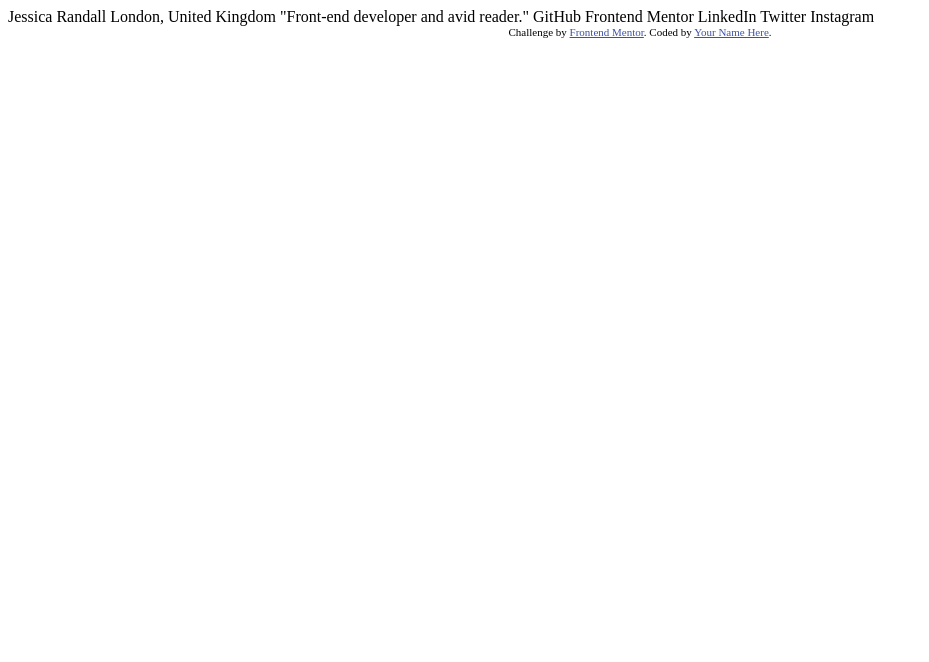
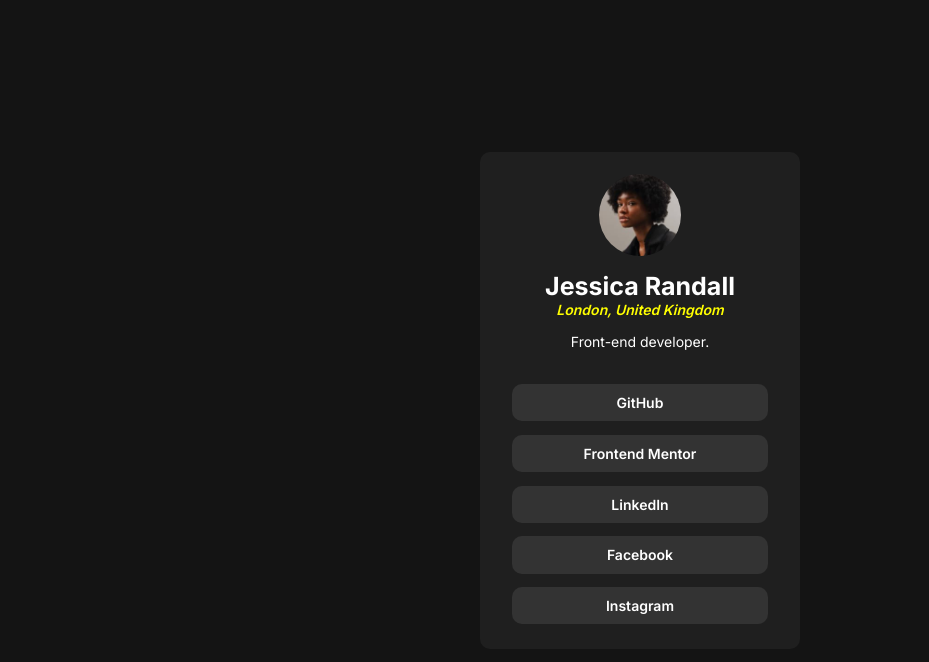
Before and after one commit to AnwarMestycer/frontend-mentor, a plain HTML site: page social-links-profile/index.html in a window 1280 px wide. Shown: the whole page, without its empty margins (0-929 px from the left). Drawn offline with Linux system fonts and the light colour scheme.

Commit message:
final style

```diff
--- a/social-links-profile/index.html
+++ b/social-links-profile/index.html
@@ -5,7 +5,7 @@
   <meta name="viewport" content="width=device-width, initial-scale=1.0"> <!-- displays site properly based on user's device -->
 
   <link rel="icon" type="image/png" sizes="32x32" href="./assets/images/favicon-32x32.png">
-
+  <link rel="stylesheet" href="/styles.css">
   <title>Frontend Mentor | Social links profile</title>
 
   <!-- Feel free to remove these styles or customise in your own stylesheet 👍 -->
@@ -15,20 +15,38 @@
   </style>
 </head>
 <body>
+  <section class="container">
 
-  Jessica Randall
-  London, United Kingdom
-  "Front-end developer and avid reader."
+    <img src="/assets/images/avatar-jessica.jpeg" alt="profile-picture">
 
-  GitHub
-  Frontend Mentor
-  LinkedIn
-  Twitter
-  Instagram
+    <div class="profile">
+      <header class="name">
+        Jessica Randall
+      </header>
 
-  <div class="attribution">
-    Challenge by <a href="https://www.frontendmentor.io?ref=challenge" target="_blank">Frontend Mentor</a>.
-    Coded by <a href="#">Your Name Here</a>.
-  </div>
+      <address class="address">
+        London, United Kingdom
+      </address>
+      </div>
+
+
+      <p class="description">
+        Front-end developer.
+      </p>
+
+      <div class="links">
+
+        <div class="link"><a href="https://github.com/AnwarMestycer">GitHub</a></div>
+
+        <div class="link"><a href="https://www.frontendmentor.io/profile/AnwarMestycer"> Frontend Mentor</a></div>
+
+        <div class="link"><a href="https://www.linkedin.com/in/anwarmestycer/">LinkedIn</a></div>
+
+        <div class="link"><a href="https://www.facebook.com/mestycerx10/">Facebook</a></div>
+
+      <div class="link"><a href="https://www.instagram.com/mestycerx10/">Instagram</a></div>
+    </div>
+    </section>
+
 </body>
 </html>
--- /dev/null
+++ b/social-links-profile/styles.css
@@ -0,0 +1,96 @@
+@import url('https://fonts.googleapis.com/css2?family=Figtree:ital,wght@0,700;1,700&family=Inter:wght@100..900&display=swap');
+
+* {
+    margin: 0;
+    padding: 0;
+}
+
+:root {
+    --White: hsl(0, 0%, 50%);
+    --Grey: hsl(0, 0%, 20%);
+    --Dark-Grey: hsl(0, 0%, 12%);
+    --Off-Black: hsl(0, 0%, 8%);
+}
+
+html,
+body {
+    background-color: var(--Off-Black);
+    height: 100%;
+    margin: 0;
+    display: flex;
+    justify-content: center;
+    align-items: center;
+    color: white;
+    font-family: "Inter", sans-serif;
+}
+
+.container {
+    background-color: var(--Dark-Grey);
+    display: flex;
+    flex-direction: column;
+    justify-content: flex-end;
+    text-align: center;
+    align-items: center;
+    width: 320px;
+    height: 497px;
+    border-radius: 10px;
+    text-align: center;
+}
+
+img {
+    width: 82px;
+    height: 82px;
+    border-radius: 50%;
+    margin: 15px;
+}
+
+.name {
+    font-size: 25px;
+    font-weight: 700;
+}
+
+.address {
+    color: yellow;
+    font-size: 14px;
+    font-weight: 600;
+    margin: 0px;
+}
+
+.description {
+    font-weight: 400;
+    margin: 15px;
+    font-size: 14px;
+}
+
+.links {
+    display: flex;
+    flex-direction: column;
+    justify-content: space-around;
+    gap: 2%;
+    width: 80%;
+    height: 50%;
+    margin-top: 15px;
+    margin-bottom: 20px;
+}
+
+.link {
+    color: white;
+    background-color: var(--Grey);
+    height: 15%;
+    border-radius: 10px;
+    display: flex;
+    justify-content: center;
+    align-items: center;
+    font-size: 14px;
+    font-weight: 600;
+}
+
+a {
+
+    text-decoration: none;
+    color: inherit;
+}
+
+.link:hover {
+    background-color: blue;
+}
```
